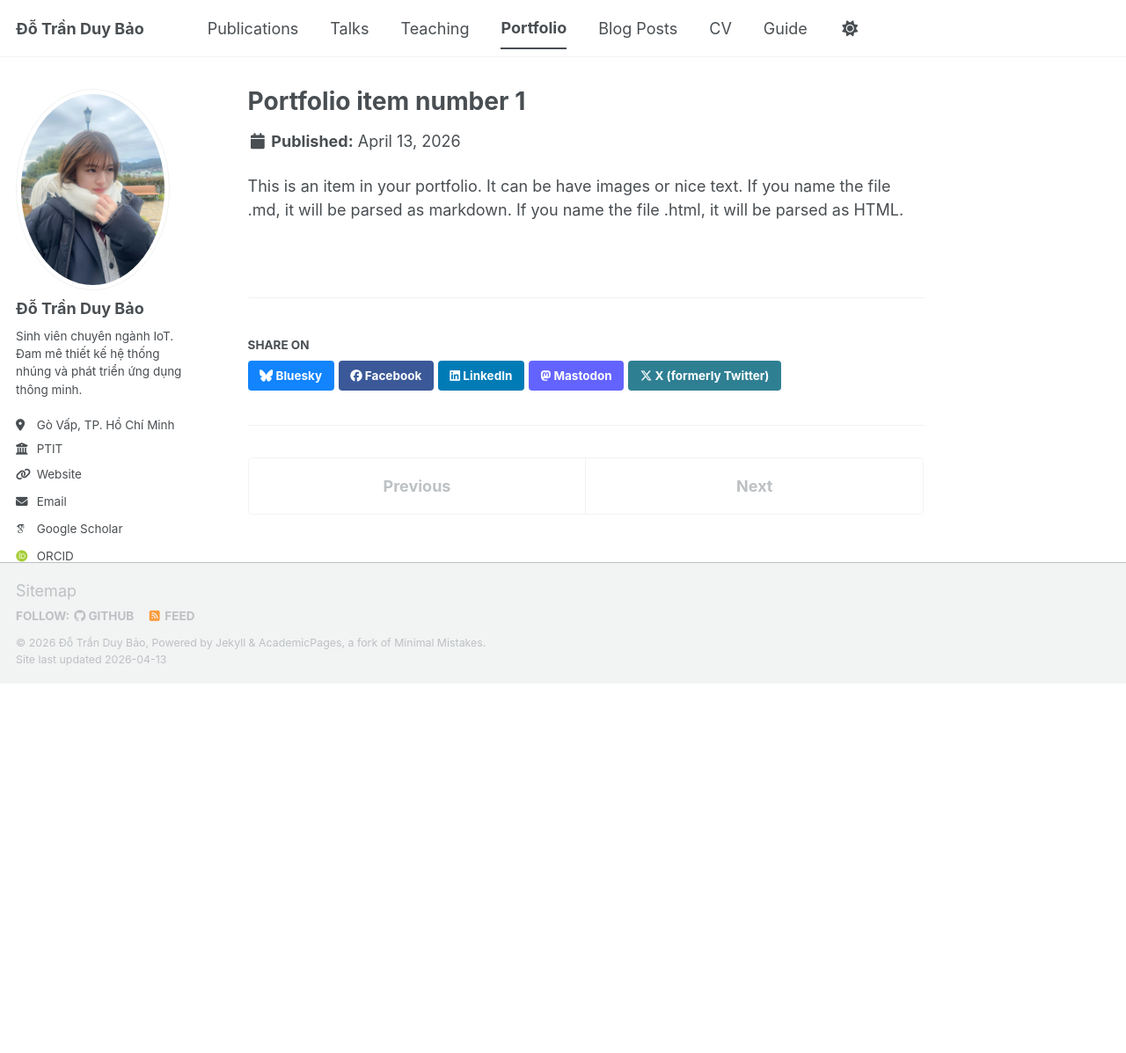
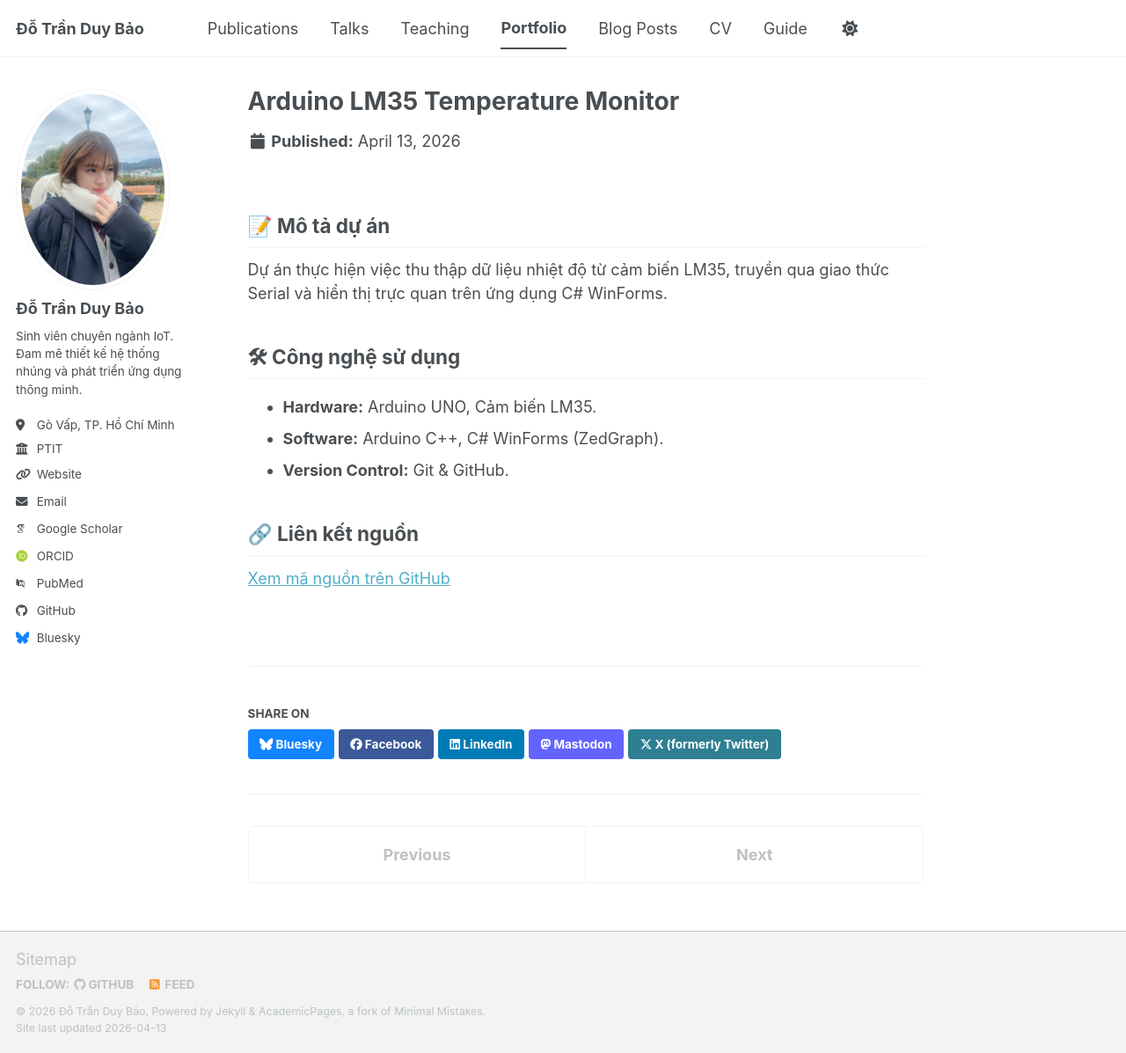
Before and after one commit to duybao011/duybao011.github.io, a Jekyll site: the page built from _portfolio/portfolio-1.md, in a window 1280 px wide and 1197 px high. Shown: the whole window at 88% size. Built offline with Jekyll 4.4.1, drawn with Linux system fonts in a browser that asks for light colours; some web fonts are replaced; a script bundle is joined from its source files by our own code; library files that are not in the unit come from our copies.

Commit message:
update: hoan thien noi dung

```diff
--- a/_portfolio/portfolio-1.md
+++ b/_portfolio/portfolio-1.md
@@ -1,7 +1,16 @@
 ---
-title: "Portfolio item number 1"
-excerpt: "Short description of portfolio item number 1<br/><img src='/images/500x300.png'>"
+title: "Arduino LM35 Temperature Monitor"
+excerpt: "Hệ thống giám sát nhiệt độ đa kênh sử dụng Arduino và C#"
 collection: portfolio
 ---
 
-This is an item in your portfolio. It can be have images or nice text. If you name the file .md, it will be parsed as markdown. If you name the file .html, it will be parsed as HTML.
+## 📝 Mô tả dự án
+Dự án thực hiện việc thu thập dữ liệu nhiệt độ từ cảm biến LM35, truyền qua giao thức Serial và hiển thị trực quan trên ứng dụng C# WinForms.
+
+## 🛠 Công nghệ sử dụng
+* **Hardware:** Arduino UNO, Cảm biến LM35.
+* **Software:** Arduino C++, C# WinForms (ZedGraph).
+* **Version Control:** Git & GitHub.
+
+## 🔗 Liên kết nguồn
+[Xem mã nguồn trên GitHub](https://github.com/duybao011/Arduino_LM35_TempMonitor)
```
